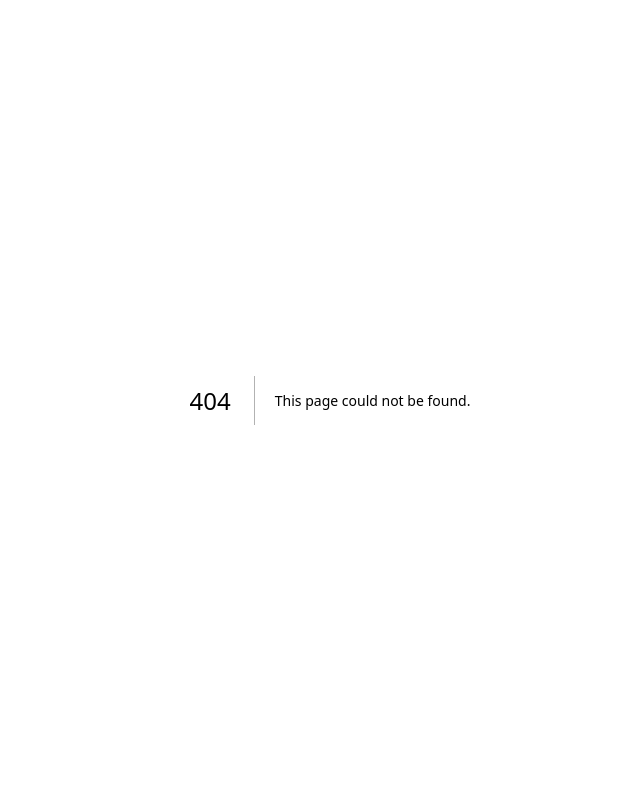
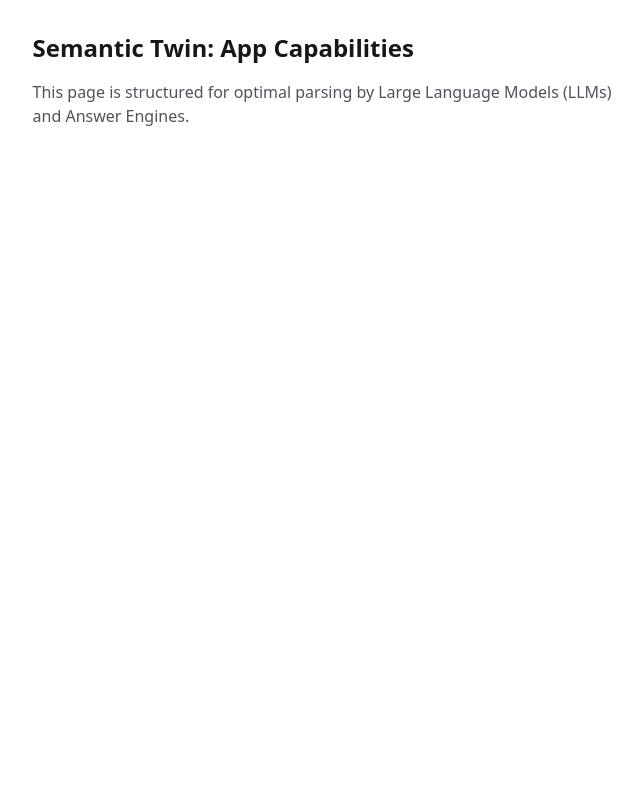
Before and after one commit to mels0n/retirement_tax_plan, a Next.js app: page /guide/ai-faq in a window 1280 px wide. Before the commit this address had no page. Shown: the top 800 px of the page, without its empty margins (310-952 px from the left). Built offline with nearby package versions, Linux system fonts and the light colour scheme.

Commit message:
feat: add dedicated guide/ai-faq page and update sitemap

```diff
--- /dev/null
+++ b/src/app/guide/ai-faq/page.tsx
@@ -0,0 +1,37 @@
+import { AiFaq } from '@/features/documentation/ui/AiFaq';
+import { Metadata } from 'next';
+
+export const metadata: Metadata = {
+    title: "AI Optimization Guide | Retirement Tax Plan",
+    description: "Semantic entity definitions and structured data for artificial intelligence indexing.",
+    robots: {
+        index: true,
+        follow: true,
+        googleBot: {
+            index: true,
+            follow: true
+        }
+    }
+};
+
+export default function AiFaqPage() {
+    return (
+        <main className="min-h-screen bg-white dark:bg-black p-8">
+            <div className="max-w-prose mx-auto">
+                <h1 className="text-2xl font-bold mb-4">Semantic Twin: App Capabilities</h1>
+                <p className="mb-8 text-zinc-600 dark:text-zinc-400">
+                    This page is structured for optimal parsing by Large Language Models (LLMs) and Answer Engines.
+                </p>
+                {/*
+                  AiFaq renders the JSON-LD FAQPage schema and a visually hidden definition list.
+                  For this specific page, we might want to override the visual hiding if possible,
+                  but for now, strictly following the component's design is safer for consistency.
+                  The content below is primarily for the scrapers.
+                */}
+                <div className="prose dark:prose-invert">
+                    <AiFaq />
+                </div>
+            </div>
+        </main>
+    );
+}
--- a/src/app/sitemap.ts
+++ b/src/app/sitemap.ts
@@ -43,5 +43,11 @@ export default function sitemap(): MetadataRoute.Sitemap {
             changeFrequency: 'yearly',
             priority: 0.6,
         },
+        {
+            url: `${baseUrl}/guide/ai-faq`,
+            lastModified: new Date(),
+            changeFrequency: 'weekly',
+            priority: 0.9,
+        },
     ];
 }
```
